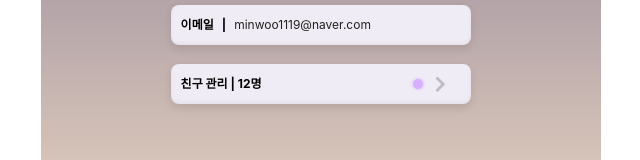
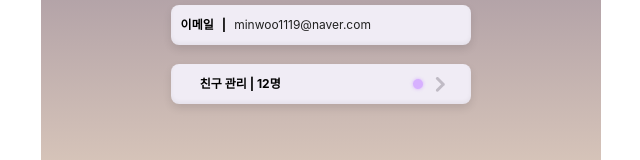
Before and after one commit to ohchanju3/2025-Trendithon-Omnivore2-FrontEnd, a React (Vite) app: page /mypage in a window 1280 px wide. Shown: the part 489-649 px from the top of the page, without its empty margins (319-959 px from the left). Built offline with nearby package versions, Linux system fonts and the light colour scheme.

Commit message:
[Style] #29 - GoDetailBar 스타일 수정

```diff
--- a/src/components/goDetailBar/GoDetailBar.styled.ts
+++ b/src/components/goDetailBar/GoDetailBar.styled.ts
@@ -1,4 +1,4 @@
-import styled from 'styled-components';
+import styled from "styled-components";
 
 export const GoDetailBarWrapper = styled.div<{ width: string }>`
 	padding: 0.4rem 0.6rem;
@@ -27,3 +27,8 @@
 	margin: 1rem;
 	gap: 0.5rem;
 `;
+
+export const TextWrapper = styled.span`
+	margin: 0.6rem;
+	padding: 0.4rem 0.6rem;
+`;
--- a/src/components/goDetailBar/GoDetailBar.tsx
+++ b/src/components/goDetailBar/GoDetailBar.tsx
@@ -1,4 +1,4 @@
-import * as S from './GoDetailBar.styled.ts';
+import * as S from "./GoDetailBar.styled.ts";
 
 type GoDetailBarProps = {
 	text: string;
@@ -9,10 +9,10 @@
 export const GoDetailBar = ({ text, width, onClick }: GoDetailBarProps) => {
 	return (
 		<S.GoDetailBarWrapper width={width} onClick={() => onClick()}>
-			<div>{text}</div>
+			<S.TextWrapper>{text}</S.TextWrapper>
 			<S.ButtonIconBox>
-				<img src="images/goDetailBar/pink_dot.png" alt="" />
-				<img src="images/goDetailBar/right_arrow.png" alt="" />
+				<img src="images/goDetailBar/pink_dot.png" />
+				<img src="images/goDetailBar/right_arrow.png" />
 			</S.ButtonIconBox>
 		</S.GoDetailBarWrapper>
 	);
```
